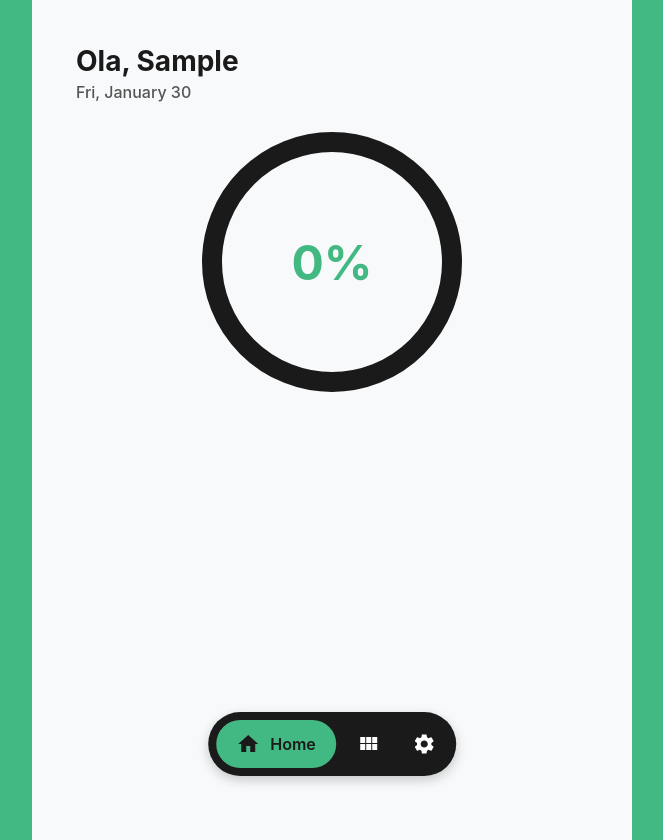
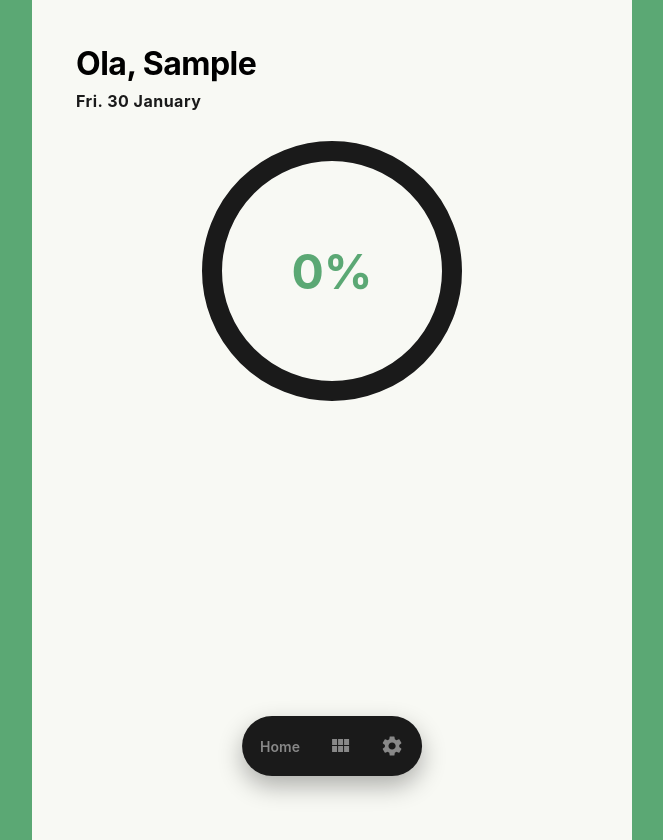
Before and after one commit to tumelo-sebego/ProgressTracker, a Vue app: page / in a window 1280 px wide. Shown: the whole page, without its empty margins (308-971 px from the left). Built offline with nearby package versions, Linux system fonts and the light colour scheme; sample sign-in values are in the browser's storage.

Commit message:
modified the styling of the home view

```diff
--- a/src/components/ActivityCard.vue
+++ b/src/components/ActivityCard.vue
@@ -4,17 +4,47 @@
     :class="{ 'disabled': disabled && status !== 'active' }"
     @click="handleClick"
   >
-    <div class="card-content">
+    <!-- Left Section: Info -->
+    <div class="card-left">
         <h3 class="title">{{ title }}</h3>
         <div class="status-row">
              <span class="status-dot" :class="status"></span>
-             <span class="status-text">{{ statusText }}</span>
+             <span class="status-text">{{ statusDisplay }}</span>
         </div>
     </div>
 
-    <div class="right-col">
-        <span v-if="status !== 'done'" class="points">{{ points }} min</span> <!-- Using points as min for design match or similar -->
-        <div v-else class="done-icon">✓</div>
+    <!-- Divider -->
+    <div class="card-divider"></div>
+
+    <!-- Right Section: Stats/Icon -->
+    <div class="card-right">
+        <!-- DONE Status: Duration -->
+        <div v-if="status === 'done'" class="stat-box">
+            <span class="stat-value">{{ duration || points }}</span>
+            <span class="stat-unit">min</span>
+        </div>
+
+        <!-- PENDING Status: Points or Icon? User said 'points of that activity (if the activity is still pending)' but image showed icon for one pending.
+             I will default to showing points if provided, else some indicator. -->
+        <div v-else-if="status === 'pending'" class="stat-box">
+             <span class="stat-value">{{ points }}</span>
+             <span class="stat-unit">pts</span>
+        </div>
+
+        <!-- ACTIVE Status: Timer/Duration -->
+        <div v-else-if="status === 'active'" class="stat-box">
+             <span class="stat-value">{{ currentDuration }}</span>
+             <span class="stat-unit">min</span>
+        </div>
+
+        <!-- EXPIRED/Other: Stopwatch Icon (as requested)
+             User said: "stop-watch icon if activity status is expired"
+        -->
+        <div v-else class="icon-box">
+            <svg xmlns="http://www.w3.org/2000/svg" viewBox="0 0 24 24" fill="currentColor" class="stopwatch-icon">
+                <path d="M12 2c-4.97 0-9 4.03-9 9 0 4.97 4.03 9 9 9s9-4.03 9-9c0-4.97-4.03-9-9-9zm0 16c-3.86 0-7-3.14-7-7s3.14-7 7-7 7 3.14 7 7-3.14 7-7 7zm1-11h-2v1.17c-.31.11-.59.26-.84.45L9.41 7.89l-1.42 1.42 1.41 1.41.76-.76C10.55 10.32 11.23 10 12 10c1.66 0 3 1.34 3 3s-1.34 3-3 3-3-1.34-3-3c0-.36.07-.7.19-1.02l-1.42-1.42C8.32 11.75 8 13.06 8 14.5 8 16.98 10.02 19 12.5 19S17 16.98 17 14.5 14.98 10 12.5 10v-2.83zM15 1h-6v2h6V1z"/>
+            </svg>
+        </div>
     </div>
   </div>
 </template>
@@ -24,16 +54,22 @@ import { computed } from 'vue';
 
 const props = defineProps({
   title: String,
-  points: Number,
-  status: { type: String, default: 'pending' }, // pending, active, done
+  points: Number, // Target duration or points
+  duration: Number, // Actual recorded duration
+  status: { type: String, default: 'pending' }, // pending, active, done, expired
   disabled: Boolean
 });
 
 const emit = defineEmits(['click']);
 
-const statusText = computed(() => {
+const statusDisplay = computed(() => {
+    // Map status to display text if needed
     return props.status.charAt(0).toUpperCase() + props.status.slice(1);
 });
+
+// For demo purposes, we might calculate active duration here or receive it.
+// Assuming 'duration' prop is passed for done items.
+const currentDuration = computed(() => props.duration || 0);
 
 const handleClick = () => {
     if (!props.disabled || props.status === 'active') {
@@ -44,14 +80,15 @@ const handleClick = () => {
 
 <style scoped>
 .activity-card {
-  background-color: #E8EEDF;
-  border-radius: 16px;
-  padding: 20px;
+  background-color: var(--card-bg, #EAECE2);
+  border-radius: 20px; /* More rounded */
+  padding: 16px 24px;
   display: flex;
   justify-content: space-between;
   align-items: center;
   cursor: pointer;
-  transition: transform 0.1s, opacity 0.2s;
+  transition: transform 0.1s;
+  min-height: 80px;
 }
 
 .activity-card:active {
@@ -59,14 +96,15 @@ const handleClick = () => {
 }
 
 .activity-card.disabled {
-    opacity: 0.5;
-    cursor: not-allowed;
+    opacity: 0.6;
 }
 
-.card-content {
+.card-left {
+    flex: 1;
     display: flex;
     flex-direction: column;
-    gap: 8px;
+    justify-content: center;
+    gap: 6px;
 }
 
 .title {
@@ -79,7 +117,7 @@ const handleClick = () => {
 .status-row {
     display: flex;
     align-items: center;
-    gap: 6px;
+    gap: 8px;
 }
 
 .status-dot {
@@ -88,35 +126,59 @@ const handleClick = () => {
     border-radius: 50%;
 }
 
-.status-dot.pending { background-color: #3498db; }
+.status-dot.pending { background-color: #3498db; } /* Blue/Pending */
+.status-dot.done { background-color: var(--primary-color); } /* Green/Done */
 .status-dot.active { background-color: #9b59b6; }
-.status-dot.done { background-color: #42b883; }
+.status-dot.expired { background-color: #e74c3c; }
 
 .status-text {
     font-size: 12px;
-    color: #7f8c8d;
+    color: #888;
+    font-weight: 500;
 }
 
-.right-col {
+.card-divider {
+    width: 1px;
+    height: 40px;
+    background-color: rgba(0,0,0,0.1); /* Subtle vertical line */
+    margin: 0 20px;
+}
+
+.card-right {
+    min-width: 50px;
     display: flex;
     flex-direction: column;
-    align-items: flex-end;
+    align-items: center;
     justify-content: center;
-    border-left: 1px solid rgba(0,0,0,0.1);
-    padding-left: 16px;
-    min-width: 40px;
-    height: 100%;
 }
 
-.points {
-    font-size: 14px;
-    font-weight: 700;
+.stat-box {
+    display: flex;
+    flex-direction: column;
+    align-items: center;
+    line-height: 1;
+}
+
+.stat-value {
+    font-size: 20px;
+    font-weight: 600;
     color: #1a1a1a;
 }
 
-.done-icon {
-    color: #42b883;
-    font-weight: bold;
-    font-size: 18px;
+.stat-unit {
+    font-size: 11px;
+    color: #666;
+    margin-top: 2px;
+}
+
+.pending-text {
+    font-size: 13px;
+    color: #3498db;
+}
+
+.stopwatch-icon {
+    width: 24px;
+    height: 24px;
+    color: #1a1a1a;
 }
 </style>
--- a/src/components/CircularProgress.vue
+++ b/src/components/CircularProgress.vue
@@ -71,6 +71,6 @@ const strokeDashoffset = computed(() => {
 .percentage {
   font-size: 48px;
   font-weight: 700;
-  color: #42b883;
+  color: var(--primary-color);
 }
 </style>
--- a/src/components/TheNavbar.vue
+++ b/src/components/TheNavbar.vue
@@ -8,8 +8,16 @@
         class="nav-item"
         active-class="active"
       >
-        <component :is="link.icon" class="nav-icon" />
-        <span class="nav-text">{{ link.label }}</span>
+        <!-- Logic: If active, show Text ONLY. If inactive, show Icon ONLY. -->
+        <!-- Vue Router's router-link doesn't expose 'isActive' in slot easily without v-slot.
+             So we use v-slot API or CSS toggling. CSS toggling is smoother for transitions,
+             but "display: none" breaks layout transitions.
+             The user requested: "when a tab is active, the icon of that menu-item is hidden... its eitther an icon or text".
+        -->
+        <template v-slot="{ isActive }">
+            <span v-if="isActive" class="nav-text">{{ link.label }}</span>
+            <component v-else :is="link.icon" class="nav-icon" />
+        </template>
       </router-link>
     </div>
   </nav>
@@ -18,7 +26,7 @@
 <script setup>
 import { defineComponent, h } from 'vue';
 
-// Simple SVG Icons as components
+// Simple SVG Icons
 const IconHome = defineComponent({
   render: () => h('svg', { xmlns: 'http://www.w3.org/2000/svg', viewBox: '0 0 24 24', fill: 'currentColor', width: '24', height: '24' }, [
     h('path', { d: 'M10 20v-6h4v6h5v-8h3L12 3 2 12h3v8z' })
@@ -27,20 +35,20 @@ const IconHome = defineComponent({
 
 const IconProgress = defineComponent({
   render: () => h('svg', { xmlns: 'http://www.w3.org/2000/svg', viewBox: '0 0 24 24', fill: 'currentColor', width: '24', height: '24' }, [
-    h('path', { d: 'M4 11h5v-6H4v6zm0 7h5v-6H4v6zm6 0h5v-6h-5v6zm6 0h5v-6h-5v6zm-6-7h5v-6h-5v6zm6-6v6h5v-6h-5z' }) // Grid-like icon
+    h('path', { d: 'M4 11h5v-6H4v6zm0 7h5v-6H4v6zm6 0h5v-6h-5v6zm6 0h5v-6h-5v6zm-6-7h5v-6h-5v6zm6-6v6h5v-6h-5z' })
   ])
 });
 
 const IconProfile = defineComponent({
   render: () => h('svg', { xmlns: 'http://www.w3.org/2000/svg', viewBox: '0 0 24 24', fill: 'currentColor', width: '24', height: '24' }, [
-    h('path', { d: 'M19.14 12.94c.04-.3.06-.61.06-.94 0-.32-.02-.64-.07-.94l2.03-1.58a.49.49 0 0 0 .12-.61l-1.92-3.32a.488.488 0 0 0-.59-.22l-2.39.96c-.5-.38-1.03-.7-1.62-.94l-.36-2.54a.484.484 0 0 0-.48-.41h-3.84c-.24 0-.43.17-.47.41l-.36 2.54c-.59.24-1.13.57-1.62.94l-2.39-.96c-.22-.08-.47 0-.59.22L2.74 8.87c-.12.21-.08.47.12.61l2.03 1.58c-.05.3-.09.63-.09.94s.02.64.07.94l-2.03 1.58a.49.49 0 0 0-.12.61l1.92 3.32c.12.22.37.29.59.22l2.39-.96c.5.38 1.03.7 1.62.94l.36 2.54c.05.24.24.41.48.41h3.84c.24 0 .44-.17.47-.41l.36-2.54c.59-.24 1.13-.58 1.62-.94l2.39.96c.22.08.47 0 .59-.22l1.92-3.32c.12-.22.07-.47-.12-.61l-2.01-1.58zM12 15.6c-1.98 0-3.6-1.62-3.6-3.6s1.62-3.6 3.6-3.6 3.6 1.62 3.6 3.6-1.62 3.6-3.6 3.6z' }) // Settings cog
+    h('path', { d: 'M19.14 12.94c.04-.3.06-.61.06-.94 0-.32-.02-.64-.07-.94l2.03-1.58a.49.49 0 0 0 .12-.61l-1.92-3.32a.488.488 0 0 0-.59-.22l-2.39.96c-.5-.38-1.03-.7-1.62-.94l-.36-2.54a.484.484 0 0 0-.48-.41h-3.84c-.24 0-.43.17-.47.41l-.36 2.54c-.59.24-1.13.57-1.62.94l-2.39-.96c-.22-.08-.47 0-.59.22L2.74 8.87c-.12.21-.08.47.12.61l2.03 1.58c-.05.3-.09.63-.09.94s.02.64.07.94l-2.03 1.58a.49.49 0 0 0-.12.61l1.92 3.32c.12.22.37.29.59.22l2.39-.96c.5.38 1.03.7 1.62.94l.36 2.54c.05.24.24.41.48.41h3.84c.24 0 .44-.17.47-.41l.36-2.54c.59-.24 1.13-.58 1.62-.94l2.39.96c.22.08.47 0 .59-.22l1.92-3.32c.12-.22.07-.47-.12-.61l-2.01-1.58zM12 15.6c-1.98 0-3.6-1.62-3.6-3.6s1.62-3.6 3.6-3.6 3.6 1.62 3.6 3.6-1.62 3.6-3.6 3.6z' })
   ])
 });
 
 const links = [
   { name: 'home', path: '/', label: 'Home', icon: IconHome },
-  { name: 'progress', path: '/progress', label: 'Progress', icon: IconProgress },
-  { name: 'profile', path: '/profile', label: 'Settings', icon: IconProfile },
+  { name: 'progress', path: '/progress', label: 'Progress', icon: IconProgress }, // Assuming ProgressView exists
+  { name: 'profile', path: '/profile', label: 'Settings', icon: IconProfile }, // Assuming UserProfile/Settings exists
 ];
 </script>
 
@@ -50,59 +58,58 @@ const links = [
   bottom: 24px;
   left: 50%;
   transform: translateX(-50%);
-  background-color: #1a1a1a;
-  padding: 8px;
+  background-color: #1a1a1a; /* Dark Background */
+  padding: 8px 8px; /* Compact padding */
   border-radius: 99px;
-  box-shadow: 0 4px 12px rgba(0,0,0,0.2);
+  box-shadow: 0 10px 25px rgba(0,0,0,0.3);
   z-index: 100;
+  display: flex;
+  align-items: center;
 }
 
 .nav-container {
   display: flex;
+
   gap: 8px;
 }
 
 .nav-item {
   display: flex;
   align-items: center;
-  padding: 12px;
-  color: #fff;
+  justify-content: center;
+  height: 44px;
+  min-width: 44px; /* Circle for icon */
+  color: #888; /* Inactive color */
   text-decoration: none;
   border-radius: 99px;
-  transition: all 0.4s cubic-bezier(0.25, 1, 0.5, 1);
+  transition: all 0.3s cubic-bezier(0.25, 1, 0.5, 1);
   background-color: transparent;
-  overflow: hidden;
+  padding: 0 10px; /* Slight padding for text mode */
+  box-sizing: border-box;
 }
 
 .nav-item:hover {
-    background-color: rgba(255,255,255,0.1);
+    color: #fff;
+    background-color: rgba(255,255,255,0.05);
 }
 
-.nav-item.active {
-  background-color: #42b883; /* Theme Green */
-  color: #1a1a1a; /* Dark text on green for contrast */
-  padding-right: 20px;
-  padding-left: 20px;
+.nav-item.router-link-active {
+  background-color: var(--primary-color);
+  color: #1a1a1a;
+  padding: 0 20px; /* Wider for text pill */
 }
 
+/* Icon Styles */
 .nav-icon {
   width: 24px;
   height: 24px;
-  flex-shrink: 0;
+  color: inherit;
 }
 
+/* Text Styles */
 .nav-text {
-  max-width: 0;
-  opacity: 0;
+  font-weight: 600;
+  font-size: 14px;
   white-space: nowrap;
-  margin-left: 0;
-  font-weight: 600;
-  transition: all 0.3s ease;
-}
-
-.nav-item.active .nav-text {
-  max-width: 100px;
-  opacity: 1;
-  margin-left: 10px;
 }
 </style>
--- a/src/style.css
+++ b/src/style.css
@@ -1,8 +1,9 @@
 :root {
-  --primary-color: #42b883;
+  --primary-color: #5BA874; /* Muted Green */
   --secondary-color: #35495e;
-  --bg-color: #f7f9fa;
-  --text-color: #2c3e50;
+  --bg-color: #F8F9F4; /* Cream/Off-white */
+  --card-bg: #EAECE2; /* Beige/Greenish-White for cards */
+  --text-color: #1a1a1a;
 }
 
 body {
--- a/src/views/HomeView.vue
+++ b/src/views/HomeView.vue
@@ -4,7 +4,7 @@
 
     <div class="header" :class="{ 'has-banner': authStore.viewingGoalId }">
         <h1>Ola, {{ userName }}</h1>
-        <p class="date">{{ currentDate }}</p>
+        <p class="date">{{ formattedDate }}</p>
     </div>
 
     <div class="progress-section">
@@ -12,6 +12,8 @@
             :percentage="progressPercentage"
             :size="260"
             :stroke-width="20"
+            color="#5BA874"
+            bgColor="#1a1a1a"
         />
     </div>
 
@@ -21,6 +23,7 @@
             :key="activity.id"
             :title="activity.title"
             :points="activity.points"
+            :duration="activity.duration"
             :status="activity.status"
             :disabled="isInteractionDisabled(activity)"
             @click="openActivity(activity)"
@@ -51,9 +54,12 @@ import { liveQuery } from 'dexie';
 const authStore = useAuthStore();
 const userName = computed(() => authStore.user?.name?.split(' ')[0] || 'User');
 
-const currentDate = computed(() => {
-    const options = { weekday: 'short', day: 'numeric', month: 'long' };
-    return new Date().toLocaleDateString('en-US', options);
+const formattedDate = computed(() => {
+    const date = new Date();
+    const w = date.toLocaleDateString('en-GB', { weekday: 'short' });
+    const d = date.getDate();
+    const m = date.toLocaleDateString('en-GB', { month: 'long' });
+    return `${w}. ${d} ${m}`;
 });
 
 const activities = ref([]);
@@ -77,12 +83,8 @@ const progressPercentage = computed(() => {
 // Live Data Query
 const subscription = liveQuery(async () => {
     if (authStore.viewingGoalId) {
-        // Fetch activities for the SPECIFIC goal being viewed
         return await db.activities.where('goalId').equals(authStore.viewingGoalId).toArray();
     } else {
-        // Fetch current active goal activities (Simplified logic: grab the 'active' goal, then its activities)
-        // For MVP simplicity, we just grab ALL activities if no specific goal is viewed
-        // OR we grab the latest active goal (better).
         const activeGoal = await db.goals.where('status').equals('active').last();
         if (activeGoal) {
              return await db.activities.where('goalId').equals(activeGoal.id).toArray();
@@ -97,15 +99,12 @@ const subscription = liveQuery(async () => {
 });
 
 const isInteractionDisabled = (activity) => {
-    // Disable ALL if viewing past goal
     if (authStore.viewingGoalId) return true;
-
-    // Original Focus Rule
     return currentActiveId.value !== null && currentActiveId.value !== activity.id;
 };
 
 const openActivity = (activity) => {
-    if (authStore.viewingGoalId) return; // No interaction in archive mode
+    if (authStore.viewingGoalId) return;
 
     if (!currentActiveId.value || currentActiveId.value === activity.id) {
          selectedActivity.value = activity;
@@ -126,9 +125,24 @@ const startActivity = async (id) => {
 };
 
 const finishActivity = async (id) => {
+    // Calculate Duration
+    const activity = activities.value.find(a => a.id === id);
+    let durationVal = 0;
+
+    if (activity && activity.startTime) {
+        const diff = Date.now() - activity.startTime;
+        durationVal = Math.round(diff / 60000); // Minutes
+        if (durationVal < 1) durationVal = 1; // Minimum 1 min
+    } else {
+        // Fallback if no start time? Just use points as duration estimate?
+        // Or default 0.
+        durationVal = activity.points || 0;
+    }
+
     await db.activities.update(id, {
         status: 'done',
-        startTime: null
+        startTime: null,
+        duration: durationVal
     });
     selectedActivity.value = null;
 };
@@ -142,14 +156,15 @@ const exitArchive = () => {
 <style scoped>
 .home-view {
     padding: 24px;
-    padding-bottom: 100px; /* Space for Navbar */
+    padding-bottom: 120px; /* Space for Navbar */
     min-height: 100vh;
     box-sizing: border-box;
-    padding-top: 24px; /* Reset default */
+    padding-top: 24px;
+    background-color: var(--bg-color);
 }
 
 .header.has-banner {
-    margin-top: 40px; /* Push down for banner */
+    margin-top: 40px;
 }
 
 .header {
@@ -157,26 +172,32 @@ const exitArchive = () => {
 }
 
 h1 {
-    font-size: 28px;
+    font-size: 32px; /* Larger title */
+    font-weight: 700;
     margin: 0;
-    color: #1a1a1a;
+    color: #000;
+    margin-bottom: 8px;
+    letter-spacing: -0.5px;
 }
 
 .date {
-    color: #555;
-    font-weight: 500;
-    margin-top: 4px;
+    color: #1a1a1a;
+    font-size: 16px;
+    font-weight: 700; /* Bold date */
+    margin: 0;
+    letter-spacing: 0.5px;
 }
 
 .progress-section {
     display: flex;
     justify-content: center;
     margin-bottom: 40px;
+    margin-top: 20px;
 }
 
 .activities-section {
     display: flex;
     flex-direction: column;
-    gap: 16px;
+    gap: 12px;
 }
 </style>
```
Also changed, not shown: vite.config.js.timestamp-1769764617218-21ad06d762065.mjs (added, +37 -0 lines).
